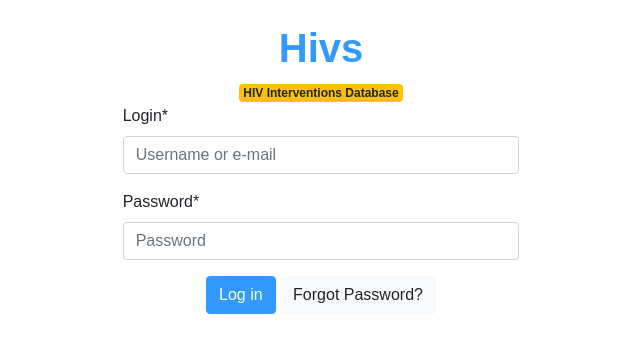
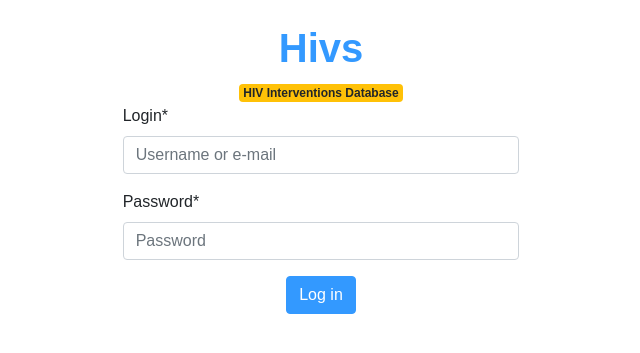
Before and after one commit to tehamalab/hivs, a Django app: page /accounts/login/ in a window 1280 px wide. Shown: the top 353 px of the page, without its empty margins (319-959 px from the left). Run offline with Django 3.2, Linux system fonts and the light colour scheme; some libraries are stand-ins or nearby versions; some web fonts are replaced.

Commit message:
remove password reset link

```diff
--- a/templates/account/login.html
+++ b/templates/account/login.html
@@ -45,7 +45,6 @@
         {% endif %}
         <div class="text-center">
             <button class="btn btn-primary" type="submit">{% trans "Log in" %}</button>
-            <a class="btn btn-light" href="{% url 'account_reset_password' %}">{% trans "Forgot Password?" %}</a>
         </div>
     </form>
 </div>
```
